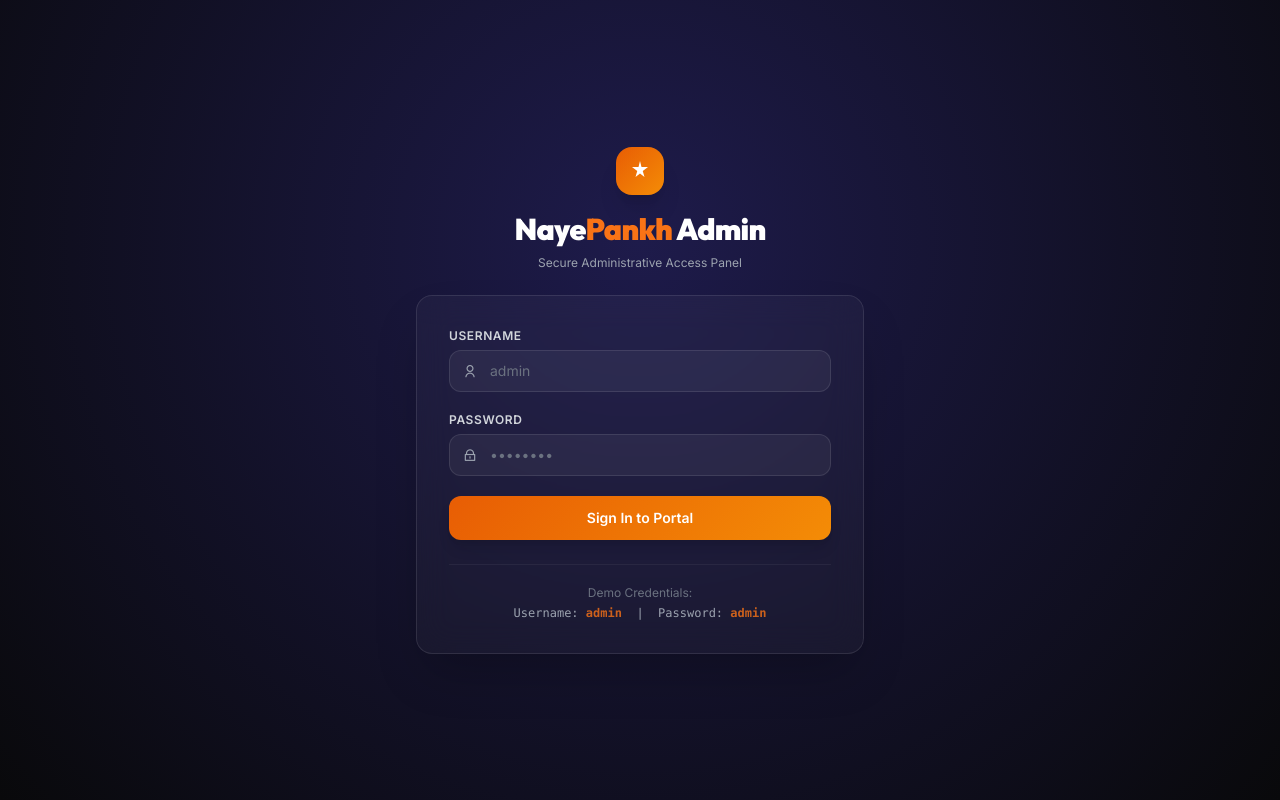
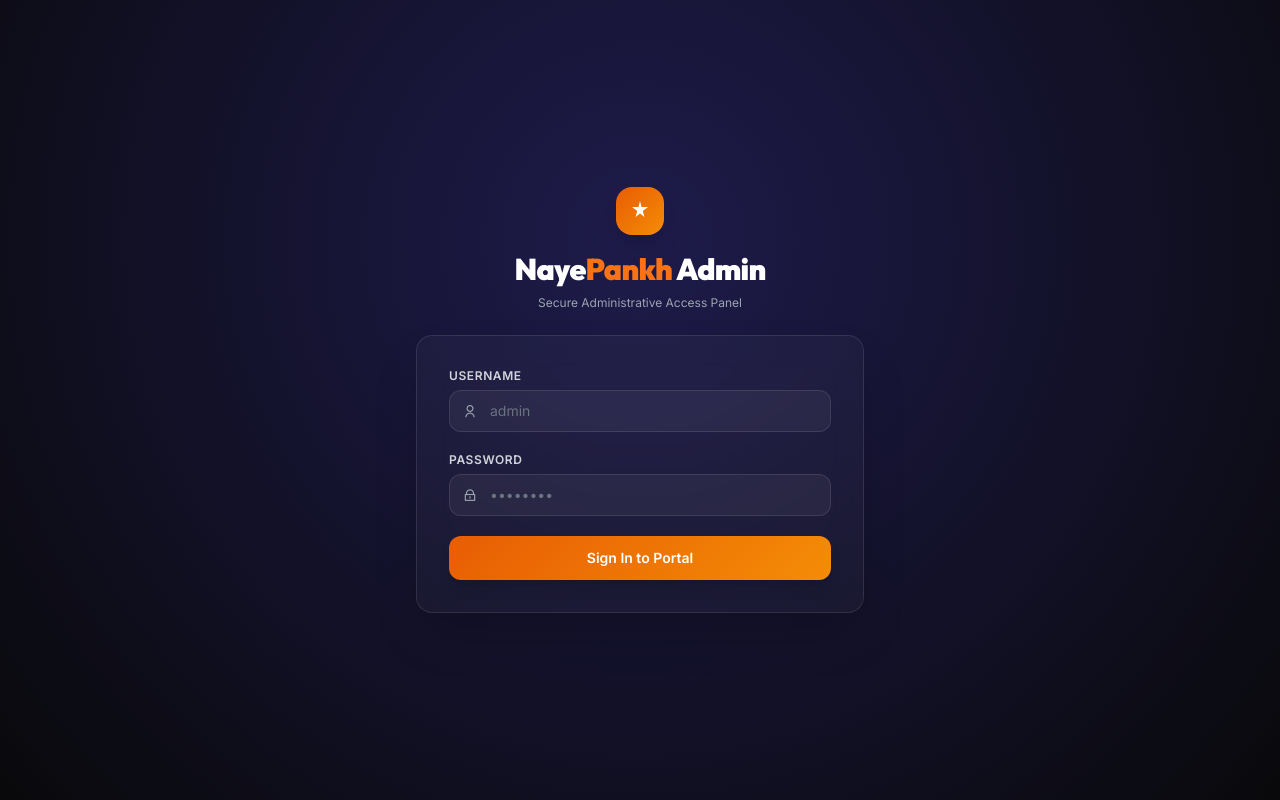
Before and after one commit to akshaykumar401/AI-Web-Devlopment--Internship-2026--By-NayePankh-Foundation, a Flask app: page /login in a window 1280 px wide. Run offline with Flask 3, Linux system fonts and the light colour scheme; some libraries are stand-ins or nearby versions.

Commit message:
chore: remove sensitive credentials, update gitignore, and refine environment configuration

```diff
--- a/backend/templates/login.html
+++ b/backend/templates/login.html
@@ -104,14 +104,6 @@
         </button>
       </form>
 
-      <!-- Credentials Helper -->
-      <div class="mt-6 pt-5 border-t border-white/5 text-center text-xs text-gray-500">
-        <p>Demo Credentials:</p>
-        <p class="font-mono text-gray-400 mt-1">
-          Username: <span class="text-orange-500/80 font-bold">admin</span> &nbsp;|&nbsp; Password: <span class="text-orange-500/80 font-bold">admin</span>
-        </p>
-      </div>
-
     </div>
 
   </div>
```
Also changed, not shown: 3 other files.
